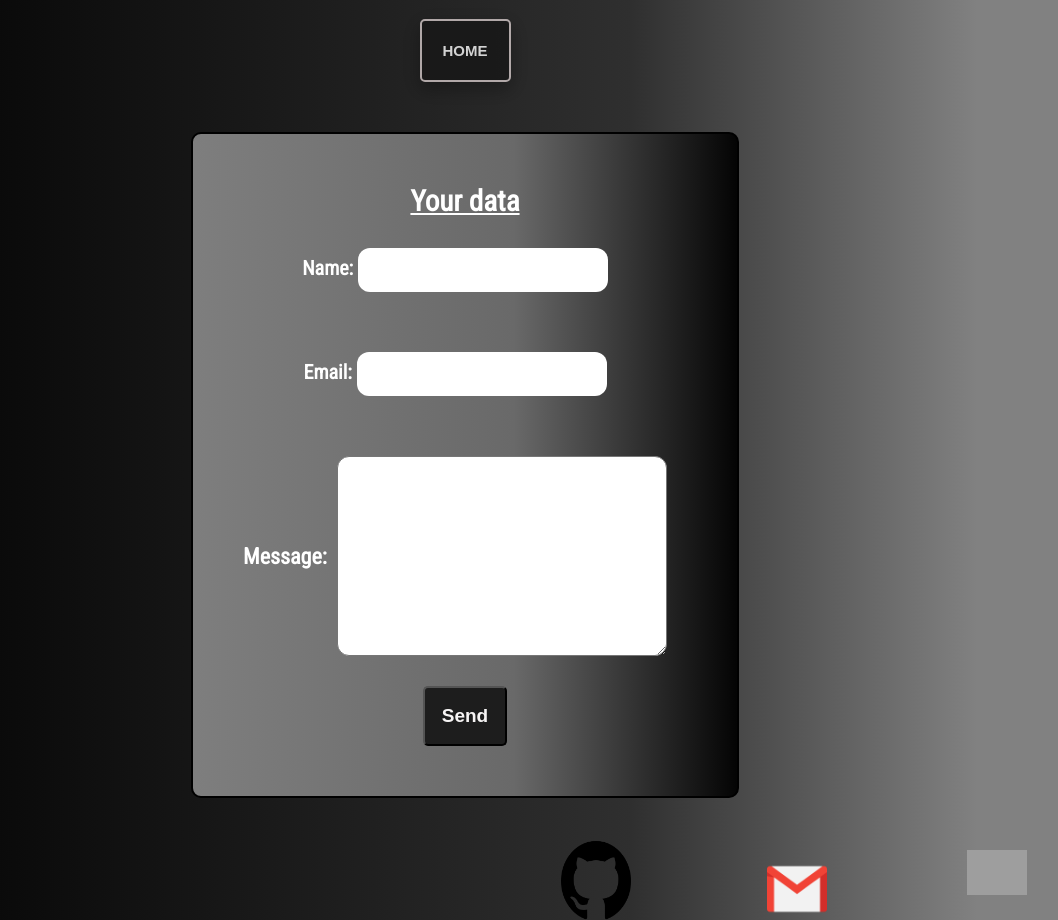
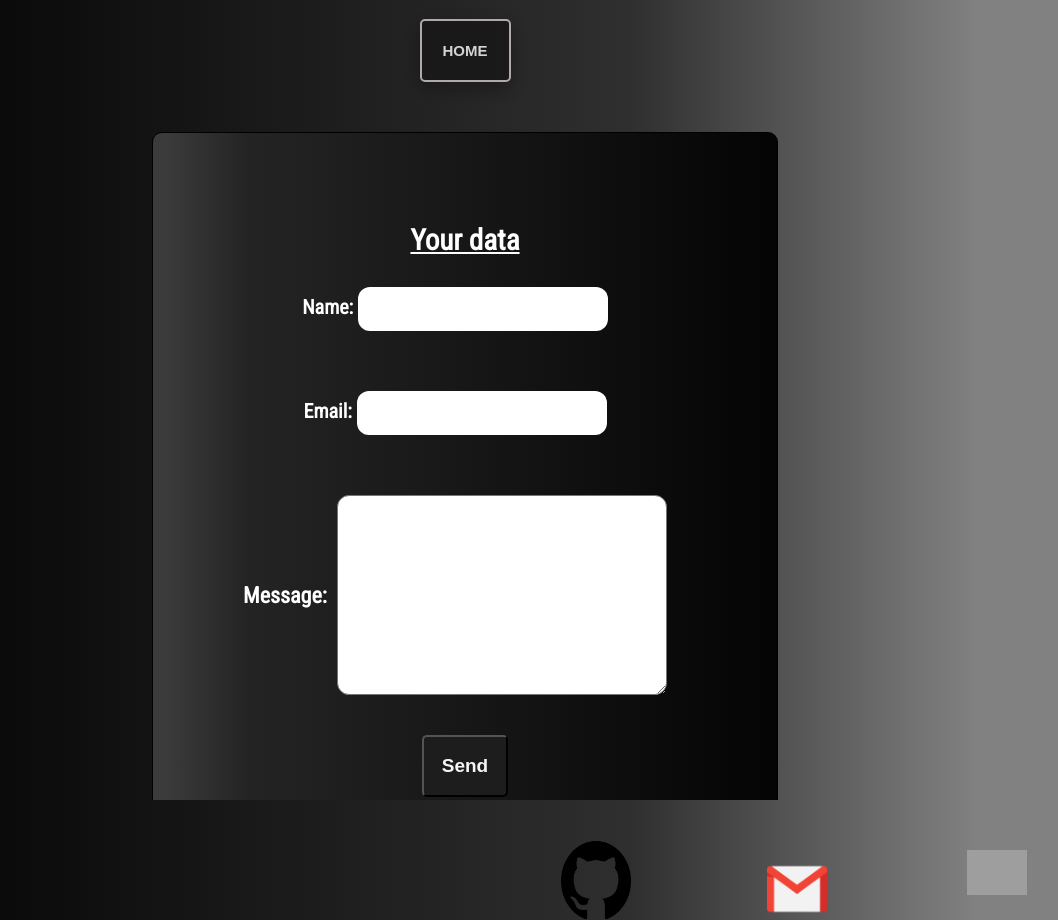
Before and after one commit to SaanCaba/portfolioSc, a React (Create React App) app: page /contact in a window 1280 px wide. Shown: the whole page, without its empty margins (175-1233 px from the left). Built offline with nearby package versions, Linux system fonts and the light colour scheme; grey boxes are pictures that could not be loaded.

Commit message:
commit changes

```diff
--- a/src/components/styles/ContactUs.css
+++ b/src/components/styles/ContactUs.css
@@ -24,13 +24,13 @@
 }
 
 form{
-    background: rgb(126,126,126);
-    background: linear-gradient(90deg, rgba(126,126,126,1) 0%, rgba(105,105,105,1) 59%, rgba(4,4,4,1) 100%);
-    border: 2px solid black;
+    background: rgb(59,59,59);
+    background: linear-gradient(90deg, rgba(59,59,59,1) 2%, rgba(36,36,36,1) 15%, rgba(4,4,4,1) 100%);
+    border: 0.3px solid black;
     border-radius: 10px;
     display: flex;
     width: max-content;
-    padding: 50px;
+    padding: 90px;
     flex-direction: column;
 }
 
@@ -100,7 +100,8 @@ form button{
 .btn-sbt{
     width: max-content;
     margin: auto;
-    padding: 17px;
+    padding: 18px;
+    margin-top: 10px;
     border-radius: 5px;
     font-size: 19px;
     font-weight: bold;
```
